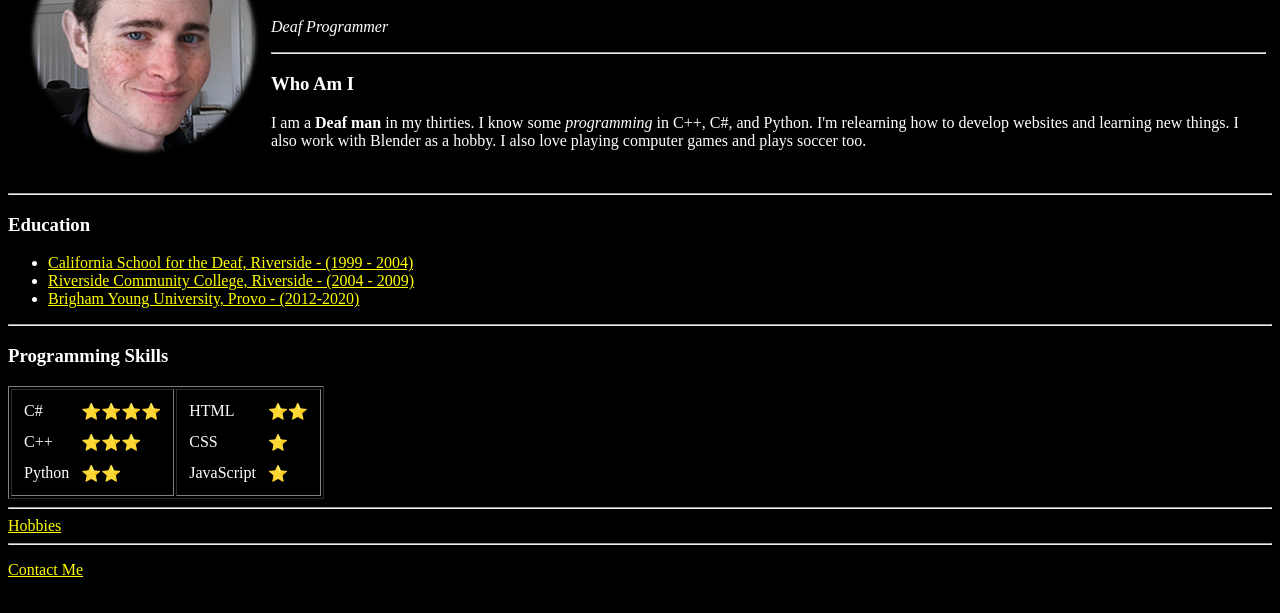
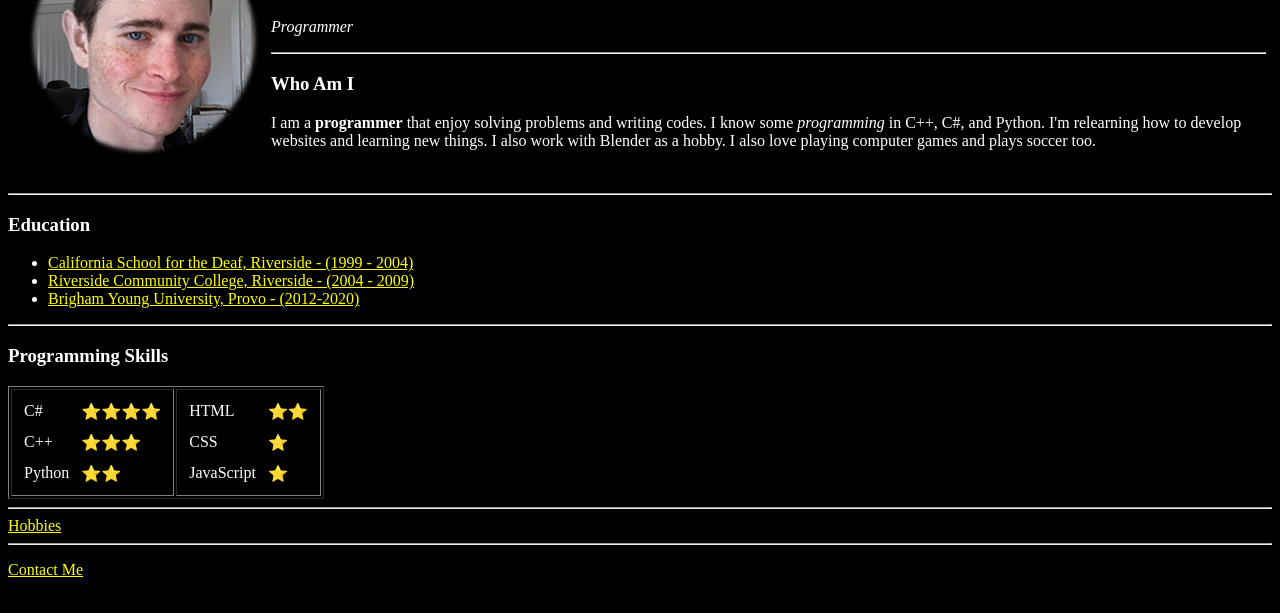
Before and after one commit to mazeniixis/cv, a plain HTML site: page index.html in a window 1280 px wide. Shown: the part 89-702 px from the top of the page. Drawn offline with Linux system fonts and the light colour scheme.

Commit message:
Add files via upload

```diff
--- a/index.html
+++ b/index.html
@@ -9,10 +9,10 @@
         <tr>
             <td><img src="images/Abraham's Picture.png" alt="Abraham Profile Picture"></td>
             <td><h1>Abraham Nightingale</h1>
-                <p><em>Deaf Programmer</em></p>
+                <p><em>Programmer</em></p>
                 <hr>
                 <h3>Who Am I</h3>
-                <p>I am a <strong>Deaf man</strong> in my thirties.  I know some <em>programming</em> in C++, C#, and Python.  I'm relearning how to develop websites and learning new things.  I also work with Blender as a hobby.  I also love playing computer games and plays soccer too.</p></td>
+                <p>I am a <strong>programmer</strong> that enjoy solving problems and writing codes.  I know some <em>programming</em> in C++, C#, and Python.  I'm relearning how to develop websites and learning new things.  I also work with Blender as a hobby.  I also love playing computer games and plays soccer too.</p></td>
         </tr>
     </table>
     <hr>
```
